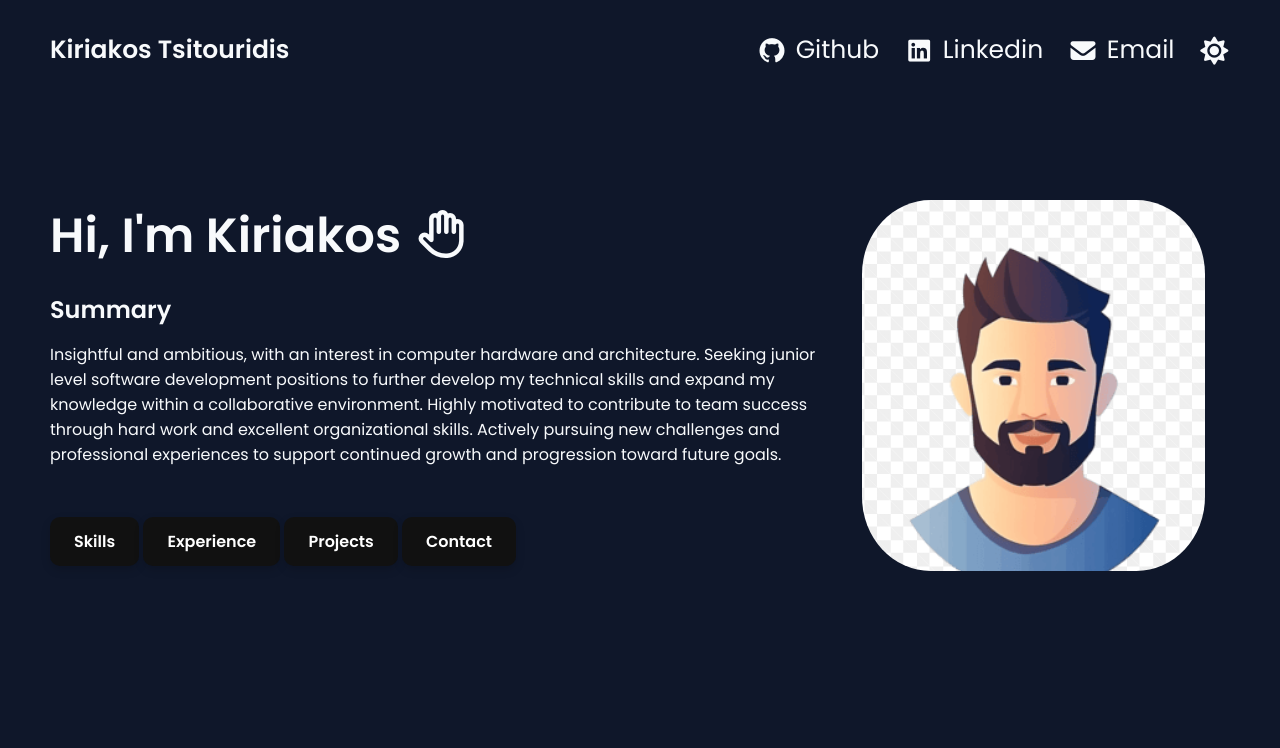
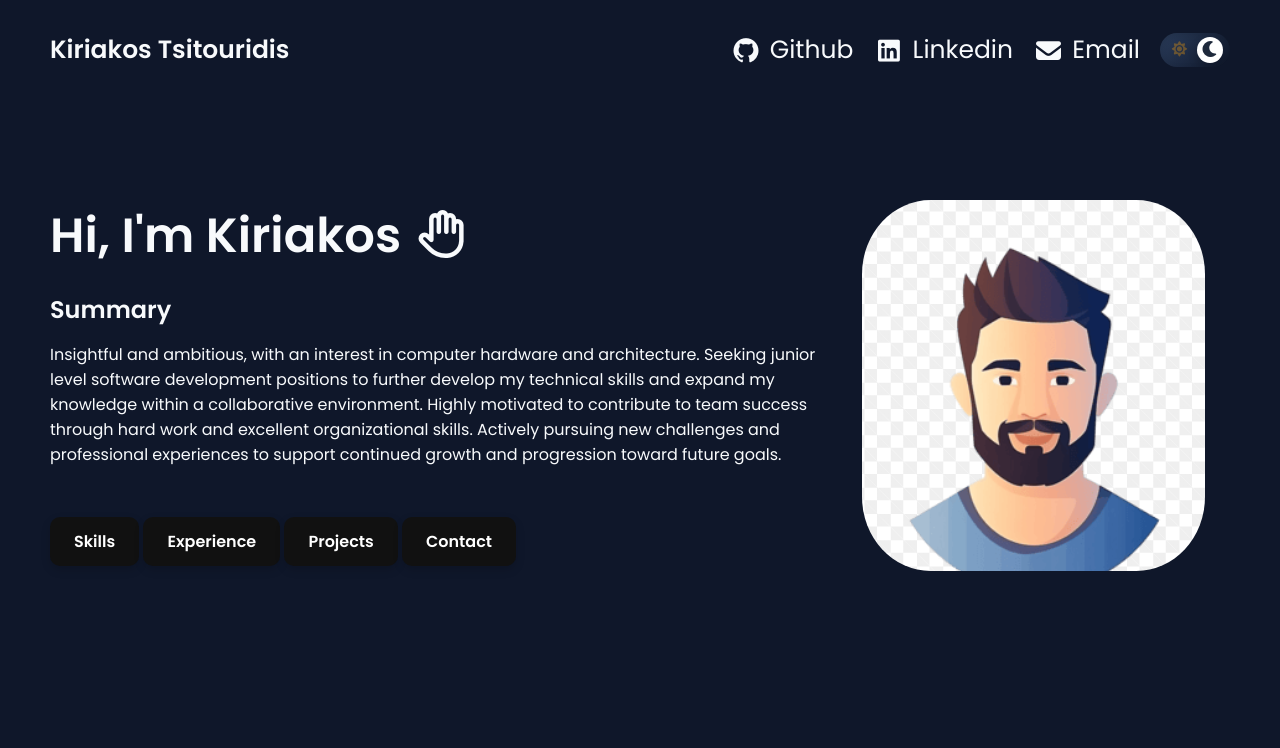
Before and after one commit to Kiriakos01k/myPortfolio, a plain HTML site: page index.html in a window 1280 px wide. Both pictures are taken after a click on the button "Toggle dark mode". Shown: the top 748 px of the page. Drawn offline with Linux system fonts and the light colour scheme.

Commit message:
form bg color fix

```diff
--- a/index.html
+++ b/index.html
@@ -28,7 +28,11 @@
                 <span>Email</span>
             </a>
             <button id="theme-toggle" class="theme-toggle" aria-label="Toggle dark mode">
-                <i class="fa-solid fa-moon"></i>
+                <span class="toggle-track">
+                    <i class="fa-solid fa-sun toggle-icon sun"></i>
+                    <i class="fa-solid fa-moon toggle-icon moon"></i>
+                    <span class="toggle-thumb"></span>
+                </span>
             </button>
         </div>
     </nav>
--- a/script.js
+++ b/script.js
@@ -45,22 +45,11 @@ const themeIcon = themeToggle.querySelector("i");
 // Load saved theme
 if (localStorage.getItem("theme") === "dark") {
     body.classList.add("dark-mode");
-    themeIcon.classList.remove("fa-moon");
-    themeIcon.classList.add("fa-sun");
 }
 
 themeToggle.addEventListener("click", () => {
     body.classList.toggle("dark-mode");
 
     const isDark = body.classList.contains("dark-mode");
-
-    if (isDark) {
-        localStorage.setItem("theme", "dark");
-        themeIcon.classList.remove("fa-moon");
-        themeIcon.classList.add("fa-sun");
-    } else {
-        localStorage.setItem("theme", "light");
-        themeIcon.classList.remove("fa-sun");
-        themeIcon.classList.add("fa-moon");
-    }
+    localStorage.setItem("theme", isDark ? "dark" : "light");
 });
--- a/style.css
+++ b/style.css
@@ -11,6 +11,7 @@
   --border-color: rgba(255, 255, 255, 0.08);
   --shadow-color: rgba(0, 0, 0, 0.12);
   --form-label-color: black;
+  --contact-form-bg: #ffffff;
 }
 
 * {
@@ -25,11 +26,8 @@ html {
 
 body {
   font-family: "Poppins";
-  background-color: var(--background-color);
+  background: var(--background-color);
   color: var(--text-color);
-  transition:
-    background-color 0.3s ease,
-    color 0.3s ease;
 }
 
 /*Dark Mode*/
@@ -44,6 +42,7 @@ body.dark-mode {
   --border-color: rgba(255, 255, 255, 0.08);
   --shadow-color: rgba(0, 0, 0, 0.35);
   --form-label-color: white;
+  --contact-form-bg: #152135;
 }
 
 a {
@@ -56,6 +55,15 @@ nav {
   justify-content: space-between;
   padding: 0px 50px;
   height: 100px;
+  align-items: center;
+  top: 0;
+  z-index: 10;
+  position: sticky;
+  background: var(--background-color);
+}
+
+nav .right {
+  display: flex;
   align-items: center;
 }
 
@@ -85,17 +93,90 @@ nav .right a:hover {
 .theme-toggle {
   background: transparent;
   border: none;
-  color: var(--text-color);
-  font-size: 25px;
+  padding: 0;
+  margin-left: 10px;
   cursor: pointer;
-  margin-left: 10px;
-  transition: 0.3s ease;
+  display: inline-flex;
   align-items: center;
 }
 
-.theme-toggle:hover {
-  transform: translateY(-2px);
-  color: #4f46e5;
+.toggle-track {
+  position: relative;
+  width: 70px;
+  height: 34px;
+  border-radius: 999px;
+  background: linear-gradient(135deg, #dbeafe, #93c5fd);
+  display: flex;
+  align-items: center;
+  justify-content: space-between;
+  padding: 0 10px;
+  box-shadow: inset 0 2px 6px rgba(0, 0, 0, 0.12);
+  transition:
+    background 0.3s ease,
+    transform 0.2s ease;
+  overflow: hidden;
+}
+
+.toggle-icon {
+  font-size: 0.95rem;
+  z-index: 1;
+  transition:
+    opacity 0.3s ease,
+    transform 0.3s ease;
+}
+
+.sun {
+  color: #f59e0b;
+}
+
+.moon {
+  color: #1e293b;
+}
+
+.toggle-thumb {
+  position: absolute;
+  top: 4px;
+  left: 7px;
+  width: 26px;
+  height: 26px;
+  border-radius: 50%;
+  background: #fff;
+  box-shadow: 0 4px 10px rgba(0, 0, 0, 0.18);
+  transition:
+    left 0.3s ease,
+    background 0.3s ease;
+}
+
+body.dark-mode .toggle-track {
+  background: linear-gradient(135deg, #2a3c5a, #0f172a);
+}
+
+body.dark-mode .toggle-thumb {
+  left: 37px;
+}
+
+body:not(.dark-mode) .sun {
+  opacity: 1;
+  transform: scale(1.05);
+}
+
+body:not(.dark-mode) .moon {
+  opacity: 0.35;
+  transform: scale(0.9);
+}
+
+body.dark-mode .sun {
+  opacity: 0.35;
+  transform: scale(0.9);
+}
+
+body.dark-mode .moon {
+  opacity: 1;
+  transform: scale(1.05);
+}
+
+.theme-toggle:hover .toggle-track {
+  transform: translateY(-1px);
 }
 
 #hero {
@@ -159,7 +240,6 @@ nav .right a:hover {
 
 #skills {
   padding: 80px 50px;
-  background: var(--background-color);
   color: var(--text-color);
 }
 
@@ -273,7 +353,6 @@ nav .right a:hover {
 
 #experience {
   padding: 80px 50px;
-  background: var(--background-color);
   color: var(--text-color);
 }
 
@@ -319,7 +398,6 @@ nav .right a:hover {
 /* Noticable Projects section */
 #projects {
   padding: 80px 50px;
-  background: var(--background-color);
   color: var(--text-color);
 }
 
@@ -464,10 +542,11 @@ nav .right a:hover {
 
 /* FORM CARD */
 .contact-form {
-  background: var(--background-color);
   padding: 35px;
   border-radius: 24px;
+  color: var(--text-color);
   box-shadow: 0 15px 35px rgba(0, 0, 0, 0.12);
+  background: var(--contact-form-bg);
 }
 
 /* INPUT GROUP */
@@ -544,6 +623,7 @@ nav .right a:hover {
     grid-template-columns: repeat(1, 1fr);
     gap: 5px;
   }
+
   .skill-card {
     padding: 10px 15px;
   }
@@ -685,6 +765,7 @@ nav .right a:hover {
   #hero .left {
     flex: 2;
   }
+
   #hero .left h1 {
     font-size: 25px;
   }
```
